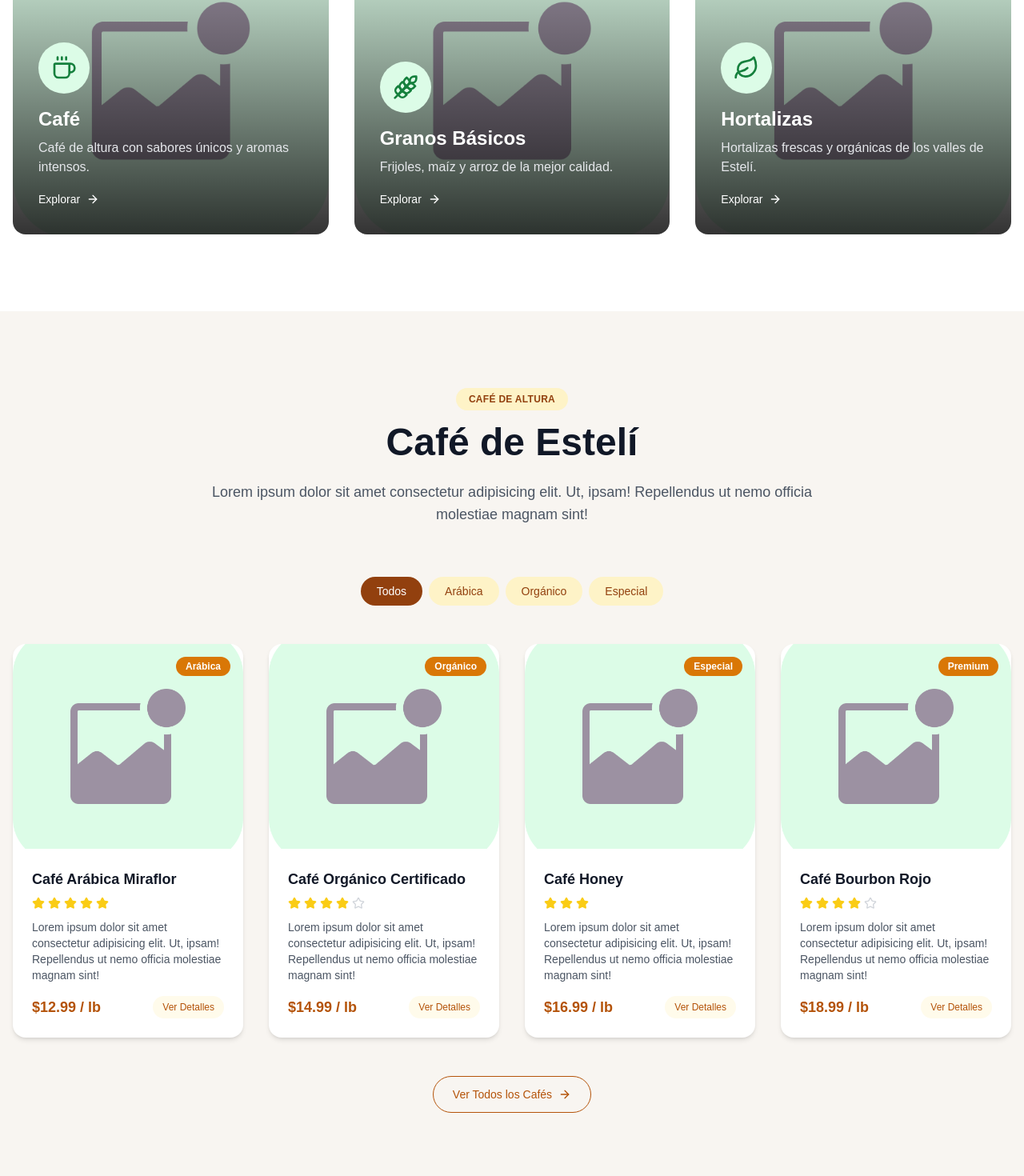
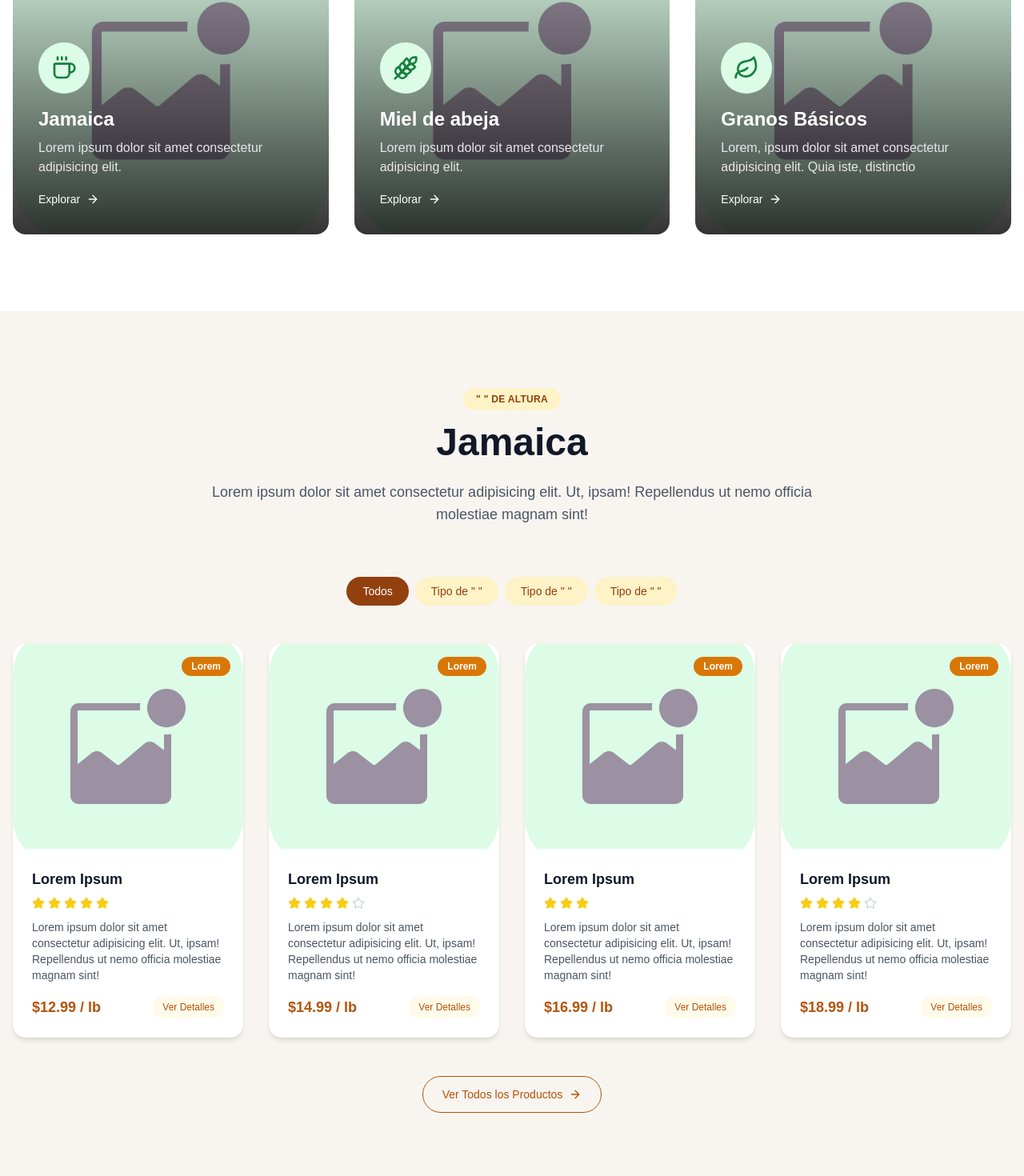
Before and after one commit to Jsson47/cooperativa-perlas-del-horno, a Next.js app: page / in a window 1280 px wide. Shown: the part 2140-3610 px from the top of the page at 80% size. Built offline with nearby package versions, Linux system fonts and the light colour scheme.

Commit message:
chore: update page content structure in preparation for final information

```diff
--- a/app/page.tsx
+++ b/app/page.tsx
@@ -127,7 +127,7 @@ export default function LandingPage() {
                       className="text-lg font-medium text-green-800"
                       onClick={() => setIsMenuOpen(false)}
                     >
-                      Café
+                      Jamaica
                     </Link>
                   </li>
                   <li>
@@ -136,7 +136,7 @@ export default function LandingPage() {
                       className="text-lg font-medium text-green-800"
                       onClick={() => setIsMenuOpen(false)}
                     >
-                      Granos Básicos
+                      Miel de abeja
                     </Link>
                   </li>
                   <li>
@@ -145,7 +145,7 @@ export default function LandingPage() {
                       className="text-lg font-medium text-green-800"
                       onClick={() => setIsMenuOpen(false)}
                     >
-                      Hortalizas
+                      Granos Básicos
                     </Link>
                   </li>
                   <li>
@@ -315,7 +315,7 @@ export default function LandingPage() {
                     <Star className="h-4 w-4 fill-yellow-400 text-yellow-400" />
                     <span className="ml-2 text-xs text-gray-500">(128 reseñas)</span>
                   </div>
-                  <h3 className="mb-3 text-xl font-bold text-gray-900">Café de Oro Premium</h3>
+                  <h3 className="mb-3 text-xl font-bold text-gray-900">Lorem Ipsum</h3>
                   <p className="mb-4 text-gray-600">
                   Lorem ipsum dolor sit amet consectetur adipisicing elit. Ut, ipsam! Repellendus ut nemo officia molestiae magnam sint!
                   </p>
@@ -353,7 +353,7 @@ export default function LandingPage() {
                     <Star className="h-4 w-4 text-gray-300" />
                     <span className="ml-2 text-xs text-gray-500">(94 reseñas)</span>
                   </div>
-                  <h3 className="mb-3 text-xl font-bold text-gray-900">Frijoles Rojos Orgánicos</h3>
+                  <h3 className="mb-3 text-xl font-bold text-gray-900">Lorem Ipsum</h3>
                   <p className="mb-4 text-gray-600">
                   Lorem ipsum dolor sit amet consectetur adipisicing elit. Ut, ipsam! Repellendus ut nemo officia molestiae magnam sint!
                   </p>
@@ -391,7 +391,7 @@ export default function LandingPage() {
                     <Star className="h-4 w-4 fill-yellow-400 text-yellow-400" />
                     <span className="ml-2 text-xs text-gray-500">(76 reseñas)</span>
                   </div>
-                  <h3 className="mb-3 text-xl font-bold text-gray-900">Tomates Cherry Orgánicos</h3>
+                  <h3 className="mb-3 text-xl font-bold text-gray-900">Lorem Ipsum</h3>
                   <p className="mb-4 text-gray-600">
                   Lorem ipsum dolor sit amet consectetur adipisicing elit. Ut, ipsam! Repellendus ut nemo officia molestiae magnam sint!
                   </p>
@@ -439,8 +439,8 @@ export default function LandingPage() {
                     <div className="mb-4 flex h-16 w-16 items-center justify-center rounded-full bg-green-100 text-green-700">
                       <Coffee className="h-8 w-8" />
                     </div>
-                    <h3 className="mb-2 text-2xl font-bold text-white">Café</h3>
-                    <p className="mb-4 text-gray-200">Café de altura con sabores únicos y aromas intensos.</p>
+                    <h3 className="mb-2 text-2xl font-bold text-white">Jamaica</h3>
+                    <p className="mb-4 text-gray-200">Lorem ipsum dolor sit amet consectetur adipisicing elit.</p>
                     <span className="inline-flex items-center text-sm font-medium text-white">
                       Explorar
                       <ArrowRight className="ml-2 h-4 w-4 transition-transform group-hover:translate-x-1" />
@@ -463,8 +463,8 @@ export default function LandingPage() {
                     <div className="mb-4 flex h-16 w-16 items-center justify-center rounded-full bg-green-100 text-green-700">
                       <Wheat className="h-8 w-8" />
                     </div>
-                    <h3 className="mb-2 text-2xl font-bold text-white">Granos Básicos</h3>
-                    <p className="mb-4 text-gray-200">Frijoles, maíz y arroz de la mejor calidad.</p>
+                    <h3 className="mb-2 text-2xl font-bold text-white">Miel de abeja</h3>
+                    <p className="mb-4 text-gray-200">Lorem ipsum dolor sit amet consectetur adipisicing elit.</p>
                     <span className="inline-flex items-center text-sm font-medium text-white">
                       Explorar
                       <ArrowRight className="ml-2 h-4 w-4 transition-transform group-hover:translate-x-1" />
@@ -487,8 +487,8 @@ export default function LandingPage() {
                     <div className="mb-4 flex h-16 w-16 items-center justify-center rounded-full bg-green-100 text-green-700">
                       <Leaf className="h-8 w-8" />
                     </div>
-                    <h3 className="mb-2 text-2xl font-bold text-white">Hortalizas</h3>
-                    <p className="mb-4 text-gray-200">Hortalizas frescas y orgánicas de los valles de Estelí.</p>
+                    <h3 className="mb-2 text-2xl font-bold text-white">Granos Básicos</h3>
+                    <p className="mb-4 text-gray-200">Lorem, ipsum dolor sit amet consectetur adipisicing elit. Quia iste, distinctio</p>
                     <span className="inline-flex items-center text-sm font-medium text-white">
                       Explorar
                       <ArrowRight className="ml-2 h-4 w-4 transition-transform group-hover:translate-x-1" />
@@ -505,9 +505,9 @@ export default function LandingPage() {
           <div className="container mx-auto px-4">
             <div className="mb-16 text-center">
               <span className="inline-block rounded-full bg-amber-100 px-4 py-1.5 text-xs font-semibold uppercase tracking-wide text-amber-800 mb-4">
-                Café de Altura
+                " " de altura
               </span>
-              <h2 className="mb-6 text-4xl font-bold text-gray-900 md:text-5xl">Café de Estelí</h2>
+              <h2 className="mb-6 text-4xl font-bold text-gray-900 md:text-5xl">Jamaica</h2>
               <p className="mx-auto max-w-3xl text-lg text-gray-600">
               Lorem ipsum dolor sit amet consectetur adipisicing elit. Ut, ipsam! Repellendus ut nemo officia molestiae magnam sint!
               </p>
@@ -532,7 +532,7 @@ export default function LandingPage() {
                   }`}
                   onClick={() => setActiveTab("arabica")}
                 >
-                  Arábica
+                  Tipo de " "
                 </button>
                 <button
                   className={`rounded-full px-5 py-2 text-sm font-medium transition ${
@@ -542,7 +542,7 @@ export default function LandingPage() {
                   }`}
                   onClick={() => setActiveTab("organico")}
                 >
-                  Orgánico
+                  Tipo de " "
                 </button>
                 <button
                   className={`rounded-full px-5 py-2 text-sm font-medium transition ${
@@ -552,7 +552,7 @@ export default function LandingPage() {
                   }`}
                   onClick={() => setActiveTab("especial")}
                 >
-                  Especial
+                  Tipo de " "
                 </button>
               </div>
             </div>
@@ -563,16 +563,16 @@ export default function LandingPage() {
                 <div className="relative h-64 w-full overflow-hidden">
                   <Image
                     src="/wireframe.png?height=400&width=600"
-                    alt="Café Arábica"
+                    alt="Café Lorem"
                     fill
                     className="object-cover transition-transform duration-500 group-hover:scale-105"
                   />
                   <div className="absolute top-4 right-4 rounded-full bg-amber-600 px-3 py-1 text-xs font-semibold text-white">
-                    Arábica
+                  Lorem
                   </div>
                 </div>
                 <div className="p-6">
-                  <h3 className="mb-2 text-lg font-bold text-gray-900">Café Arábica Miraflor</h3>
+                  <h3 className="mb-2 text-lg font-bold text-gray-900">Lorem Ipsum</h3>
                   <div className="flex items-center gap-1 mb-3">
                     <Star className="h-4 w-4 fill-yellow-400 text-yellow-400" />
                     <Star className="h-4 w-4 fill-yellow-400 text-yellow-400" />
@@ -597,16 +597,16 @@ export default function LandingPage() {
                 <div className="relative h-64 w-full overflow-hidden">
                   <Image
                     src="/wireframe.png?height=400&width=600"
-                    alt="Café Orgánico"
+                    alt="tipo de"
                     fill
                     className="object-cover transition-transform duration-500 group-hover:scale-105"
                   />
                   <div className="absolute top-4 right-4 rounded-full bg-amber-600 px-3 py-1 text-xs font-semibold text-white">
-                    Orgánico
+                  Lorem
                   </div>
                 </div>
                 <div className="p-6">
-                  <h3 className="mb-2 text-lg font-bold text-gray-900">Café Orgánico Certificado</h3>
+                  <h3 className="mb-2 text-lg font-bold text-gray-900">Lorem Ipsum</h3>
                   <div className="flex items-center gap-1 mb-3">
                     <Star className="h-4 w-4 fill-yellow-400 text-yellow-400" />
                     <Star className="h-4 w-4 fill-yellow-400 text-yellow-400" />
@@ -636,11 +636,11 @@ export default function LandingPage() {
                     className="object-cover transition-transform duration-500 group-hover:scale-105"
                   />
                   <div className="absolute top-4 right-4 rounded-full bg-amber-600 px-3 py-1 text-xs font-semibold text-white">
-                    Especial
+                  Lorem
                   </div>
                 </div>
                 <div className="p-6">
-                  <h3 className="mb-2 text-lg font-bold text-gray-900">Café Honey</h3>
+                  <h3 className="mb-2 text-lg font-bold text-gray-900">Lorem Ipsum</h3>
                   <div className="flex items-center gap-1 mb-3">
                     <Star className="h-4 w-4 fill-yellow-400 text-yellow-400" />
                     <Star className="h-4 w-4 fill-yellow-400 text-yellow-400" />
@@ -668,11 +668,11 @@ export default function LandingPage() {
                     className="object-cover transition-transform duration-500 group-hover:scale-105"
                   />
                   <div className="absolute top-4 right-4 rounded-full bg-amber-600 px-3 py-1 text-xs font-semibold text-white">
-                    Premium
+                  Lorem
                   </div>
                 </div>
                 <div className="p-6">
-                  <h3 className="mb-2 text-lg font-bold text-gray-900">Café Bourbon Rojo</h3>
+                  <h3 className="mb-2 text-lg font-bold text-gray-900">Lorem Ipsum</h3>
                   <div className="flex items-center gap-1 mb-3">
                     <Star className="h-4 w-4 fill-yellow-400 text-yellow-400" />
                     <Star className="h-4 w-4 fill-yellow-400 text-yellow-400" />
@@ -698,7 +698,7 @@ export default function LandingPage() {
                 href="#"
                 className="inline-flex items-center rounded-full border border-amber-700 px-6 py-3 text-sm font-medium text-amber-700 transition hover:bg-amber-50"
               >
-                Ver Todos los Cafés
+                Ver Todos los Productos
                 <ArrowRight className="ml-2 h-4 w-4" />
               </Link>
             </div>
@@ -712,7 +712,7 @@ export default function LandingPage() {
               <span className="inline-block rounded-full bg-yellow-100 px-4 py-1.5 text-xs font-semibold uppercase tracking-wide text-yellow-800 mb-4">
                 Tradición Agrícola
               </span>
-              <h2 className="mb-6 text-4xl font-bold text-gray-900 md:text-5xl">Granos Básicos</h2>
+              <h2 className="mb-6 text-4xl font-bold text-gray-900 md:text-5xl">Miel de abeja</h2>
               <p className="mx-auto max-w-3xl text-lg text-gray-600">
                 Lorem ipsum dolor sit amet, consectetur adipisicing elit. Voluptate, fugit beatae? Necessitatibus, facilis totam dolore sequi cupiditate voluptatibus in labore officia, porro quae reiciendis qui ad sapiente reprehenderit corrupti aspernatur.
               </p>
@@ -727,7 +727,7 @@ export default function LandingPage() {
                     <Image src="/wireframe.png?height=200&width=200" alt="Frijol Rojo" fill className="object-cover" />
                   </div>
                   <div className="flex-1">
-                    <h3 className="mb-2 text-lg font-bold text-gray-900">Frijol Rojo</h3>
+                    <h3 className="mb-2 text-lg font-bold text-gray-900">Lorem Ipsum</h3>
                     <p className="mb-3 text-sm text-gray-600">
                       Lorem ipsum dolor sit amet consectetur, adipisicing elit. Quam adipisci eius magni, accusamus corporis corrupti aliquam, voluptatibus atque dolor velit explicabo, nam numquam! Veritatis incidunt amet, sed inventore in vel?
                     </p>
@@ -746,7 +746,7 @@ export default function LandingPage() {
                     <Image src="/wireframe.png?height=200&width=200" alt="Maíz Criollo" fill className="object-cover" />
                   </div>
                   <div className="flex-1">
-                    <h3 className="mb-2 text-lg font-bold text-gray-900">Maíz Criollo</h3>
+                    <h3 className="mb-2 text-lg font-bold text-gray-900">Lorem Ipsum</h3>
                     <p className="mb-3 text-sm text-gray-600">
                     Lorem ipsum dolor sit amet consectetur adipisicing elit. Ut, ipsam! Repellendus ut nemo officia molestiae magnam sint!
                     </p>
@@ -765,7 +765,7 @@ export default function LandingPage() {
                     <Image src="/wireframe.png?height=200&width=200" alt="Arroz de Secano" fill className="object-cover" />
                   </div>
                   <div className="flex-1">
-                    <h3 className="mb-2 text-lg font-bold text-gray-900">Arroz de Secano</h3>
+                    <h3 className="mb-2 text-lg font-bold text-gray-900">Lorem Ipsum</h3>
                     <p className="mb-3 text-sm text-gray-600">
                     Lorem ipsum dolor sit amet consectetur adipisicing elit. Ut, ipsam! Repellendus ut nemo officia molestiae magnam sint!
                     </p>
@@ -784,7 +784,7 @@ export default function LandingPage() {
                     <Image src="/wireframe.png?height=200&width=200" alt="Sorgo" fill className="object-cover" />
                   </div>
                   <div className="flex-1">
-                    <h3 className="mb-2 text-lg font-bold text-gray-900">Sorgo</h3>
+                    <h3 className="mb-2 text-lg font-bold text-gray-900">Lorem Ipsum</h3>
                     <p className="mb-3 text-sm text-gray-600">
                     Lorem ipsum dolor sit amet consectetur adipisicing elit. Ut, ipsam! Repellendus ut nemo officia molestiae magnam sint!
                     </p>
@@ -828,13 +828,13 @@ export default function LandingPage() {
 
 
         {/* Vegetables Section */}
-        <section id="hortalizas" className="py-24 bg-green-50">
+        <section id="granos" className="py-24 bg-green-50">
           <div className="container mx-auto px-4">
             <div className="mb-16 text-center">
               <span className="inline-block rounded-full bg-green-100 px-4 py-1.5 text-xs font-semibold uppercase tracking-wide text-green-800 mb-4">
                 Frescura y Calidad
               </span>
-              <h2 className="mb-6 text-4xl font-bold text-gray-900 md:text-5xl">Hortalizas</h2>
+              <h2 className="mb-6 text-4xl font-bold text-gray-900 md:text-5xl">Granos Básicos</h2>
               <p className="mx-auto max-w-3xl text-lg text-gray-600">
                 Lorem ipsum dolor, sit amet consectetur adipisicing elit. Explicabo doloremque id odio, exercitationem corporis sequi ad eos ipsum facere dolores vero nisi distinctio! Dolorem odit consectetur aspernatur animi cum? Veritatis!
               </p>
@@ -851,11 +851,11 @@ export default function LandingPage() {
                     className="object-cover transition-transform duration-500 group-hover:scale-105"
                   />
                   <div className="absolute top-4 right-4 rounded-full bg-green-600 px-3 py-1 text-xs font-semibold text-white">
-                    Orgánico
+                    Tipo de
                   </div>
                 </div>
                 <div className="p-6">
-                  <h3 className="mb-2 text-lg font-bold text-gray-900">Tomates Orgánicos</h3>
+                  <h3 className="mb-2 text-lg font-bold text-gray-900">Lorem Ipsum</h3>
                   <div className="flex items-center gap-1 mb-3">
                     <Star className="h-4 w-4 fill-yellow-400 text-yellow-400" />
                     <Star className="h-4 w-4 fill-yellow-400 text-yellow-400" />
@@ -885,11 +885,11 @@ export default function LandingPage() {
                     className="object-cover transition-transform duration-500 group-hover:scale-105"
                   />
                   <div className="absolute top-4 right-4 rounded-full bg-green-600 px-3 py-1 text-xs font-semibold text-white">
-                    Fresco
+                    Tipo de
                   </div>
                 </div>
                 <div className="p-6">
-                  <h3 className="mb-2 text-lg font-bold text-gray-900">Cebollas</h3>
+                  <h3 className="mb-2 text-lg font-bold text-gray-900">Lorem Ipsum</h3>
                   <div className="flex items-center gap-1 mb-3">
                     <Star className="h-4 w-4 fill-yellow-400 text-yellow-400" />
                     <Star className="h-4 w-4 fill-yellow-400 text-yellow-400" />
@@ -919,11 +919,11 @@ export default function LandingPage() {
                     className="object-cover transition-transform duration-500 group-hover:scale-105"
                   />
                   <div className="absolute top-4 right-4 rounded-full bg-green-600 px-3 py-1 text-xs font-semibold text-white">
-                    Local
+                    Tipo de
                   </div>
                 </div>
                 <div className="p-6">
-                  <h3 className="mb-2 text-lg font-bold text-gray-900">Chiltomas (Pimientos)</h3>
+                  <h3 className="mb-2 text-lg font-bold text-gray-900">Lorem Ipsum</h3>
                   <div className="flex items-center gap-1 mb-3">
                     <Star className="h-4 w-4 fill-yellow-400 text-yellow-400" />
                     <Star className="h-4 w-4 fill-yellow-400 text-yellow-400" />
@@ -947,7 +947,7 @@ export default function LandingPage() {
             <div className="mt-16 grid grid-cols-1 gap-8 md:grid-cols-2">
               {/* Vegetable Collection 1 */}
               <div className="overflow-hidden rounded-2xl bg-white p-6 shadow-md">
-                <h3 className="mb-4 text-xl font-bold text-gray-900">Hortalizas de Hoja Verde</h3>
+                <h3 className="mb-4 text-xl font-bold text-gray-900">Lorem Ipsum</h3>
                 <p className="mb-6 text-gray-600">
                 Lorem ipsum dolor sit amet consectetur adipisicing elit. Ut, ipsam! Repellendus ut nemo officia molestiae magnam sint!
                 </p>
@@ -975,7 +975,7 @@ export default function LandingPage() {
 
               {/* Vegetable Collection 2 */}
               <div className="overflow-hidden rounded-2xl bg-white p-6 shadow-md">
-                <h3 className="mb-4 text-xl font-bold text-gray-900">Tubérculos y Raíces</h3>
+                <h3 className="mb-4 text-xl font-bold text-gray-900">Lorem Ipsum</h3>
                 <p className="mb-6 text-gray-600">
                 Lorem ipsum dolor sit amet consectetur adipisicing elit. Ut, ipsam! Repellendus ut nemo officia molestiae magnam sint!
                 </p>
@@ -1057,7 +1057,7 @@ export default function LandingPage() {
               {/* Certification 2 */}
               <div className="rounded-2xl bg-white p-8 shadow-md">
                 <div className="mb-6 h-16 w-16">
-                  <Image src="/comercio.jpg?height=100&width=100" alt="Comercio Justo" width={64} height={64} />
+                  <Image src="/wireframe.png?height=100&width=100" alt="Comercio Justo" width={64} height={64} />
                 </div>
                 <h3 className="mb-3 text-xl font-bold text-gray-900">Comercio Justo</h3>
                 <p className="text-gray-600">
@@ -1435,27 +1435,27 @@ export default function LandingPage() {
               <ul className="space-y-4">
                 <li>
                   <Link href="#cafe" className="text-gray-400 transition hover:text-white">
-                    Café
+                  Lorem Ipsum
                   </Link>
                 </li>
                 <li>
                   <Link href="#granos" className="text-gray-400 transition hover:text-white">
-                    Granos Básicos
+                  Lorem Ipsum
                   </Link>
                 </li>
                 <li>
-                  <Link href="#hortalizas" className="text-gray-400 transition hover:text-white">
-                    Hortalizas
+                  <Link href="#granos" className="text-gray-400 transition hover:text-white">
+                  Lorem Ipsum
                   </Link>
                 </li>
                 <li>
                   <Link href="#" className="text-gray-400 transition hover:text-white">
-                    Productos Orgánicos
+                  Lorem Ipsum
                   </Link>
                 </li>
                 <li>
                   <Link href="#" className="text-gray-400 transition hover:text-white">
-                    Productos Especiales
+                  Lorem Ipsum
                   </Link>
                 </li>
               </ul>
```
